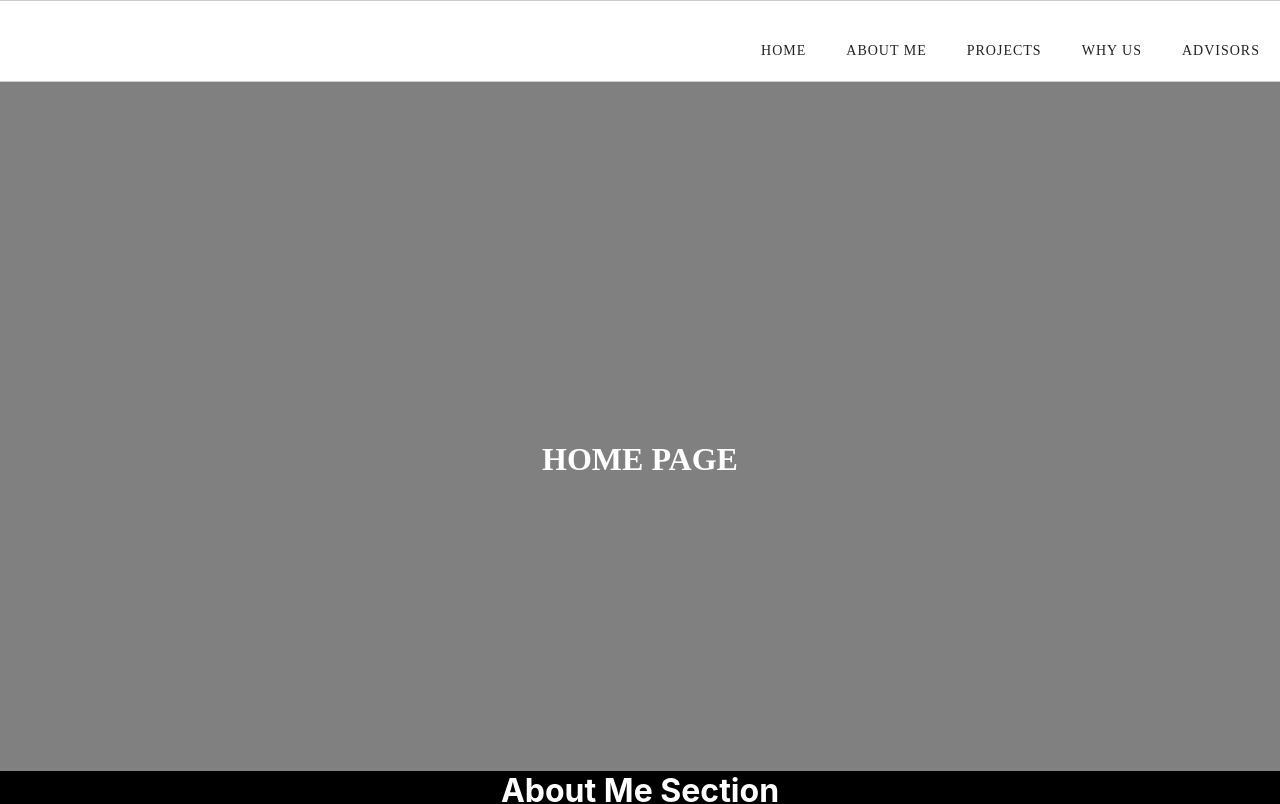
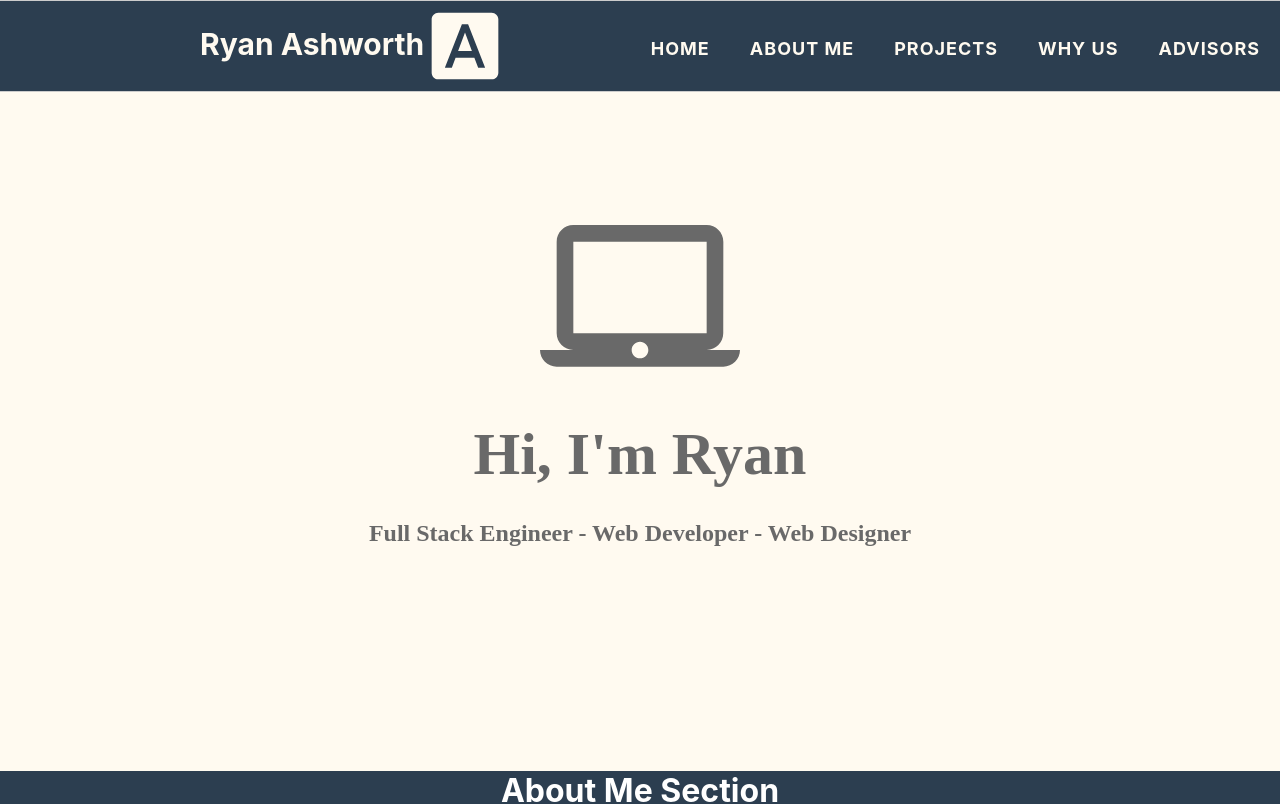
Before and after one commit to RyanAsh93/portfolio_website, a React (Create React App) app: page / in a window 1280 px wide. Shown: the top 804 px of the page. Built offline with nearby package versions, Linux system fonts and the light colour scheme.

Commit message:
navbar home page

```diff
--- a/package.json
+++ b/package.json
@@ -4,6 +4,7 @@
   "private": true,
   "dependencies": {
     "@material-ui/core": "^4.11.3",
+    "@material-ui/icons": "^4.11.2",
     "@testing-library/jest-dom": "^5.11.4",
     "@testing-library/react": "^11.1.0",
     "@testing-library/user-event": "^12.1.10",
--- a/src/components/aboutMe.js
+++ b/src/components/aboutMe.js
@@ -4,7 +4,7 @@ import { withStyles } from '@material-ui/core'
 const styles = theme => ({
     aboutSection: {
         textAlign: 'center',
-        backgroundColor: 'black',
+        backgroundColor: '#2c3e50',
         height: '850px',
         width: '100%',
         // marginTop: '80px',
--- a/src/components/home.js
+++ b/src/components/home.js
@@ -1,10 +1,11 @@
 import React from 'react';
 import { withStyles } from '@material-ui/core';
+import { LaptopMac } from '@material-ui/icons';
 
 const styles = theme => ({
     homeSection: {
         textAlign: 'center',
-        backgroundColor: 'gray',
+        backgroundColor: '#FFFAF0',
         height: '850px',
         width: '100%',
         // marginTop: '80px',
@@ -19,15 +20,47 @@ const styles = theme => ({
         position: 'absolute',
           left: '0%',
           right: '0%',
-          top: '50%',
+          top: '45%',
           bottom: '10px',
           zIndex: '10',
           paddingTop: '20px',
           paddingBottom: '20px',
-          color: 'white',
+          color: '#696969',
           fontFamily: 'Oswald',
           textAlign: 'center',
-          textTransform: 'uppercase',
+          fontSize: '60px',
+        //   textTransform: 'uppercase',
+      },
+
+      flexCaptionPara: {
+        position: 'absolute',
+          left: '0%',
+          right: '0%',
+          top: '60%',
+          bottom: '10px',
+          zIndex: '10',
+          paddingTop: '20px',
+          paddingBottom: '20px',
+          color: '#696969',
+          fontFamily: 'Oswald',
+          textAlign: 'center',
+        //   textTransform: 'uppercase',
+      },
+
+      homeIcon: {
+        // position: 'absolute',
+        //   left: '0%',
+        //   right: '0%',
+          marginLeft: 'auto',
+          marginRight: 'auto',
+          top: '50%',
+          bottom: '10px',
+          zIndex: '10',
+          paddingTop: '200px',
+          paddingBottom: '20px',
+          color: '#696969',
+          alignItems: 'center',
+          fontSize: '200px',
       }
 })
 
@@ -40,7 +73,9 @@ class Home extends React.Component {
 
         return (
             <div id="home"  className={classes.homeSection}>
-                <h1 className={classes.flexCaption}>Home page</h1>
+                <LaptopMac className={classes.homeIcon} />
+                <h1 className={classes.flexCaption}>Hi, I'm Ryan</h1>
+                <h2 className={classes.flexCaptionPara}>Full Stack Engineer - Web Developer - Web Designer</h2>
             </div>
         )
     }
--- a/src/components/navbar.js
+++ b/src/components/navbar.js
@@ -8,6 +8,7 @@ import {
 withStyles,
 }
 from '@material-ui/core'
+import { FontDownload } from '@material-ui/icons';
 // import Testimonial from './testimonial'
 
 const styles = theme => ({
@@ -16,11 +17,11 @@ const styles = theme => ({
         zIndex: '2000',
         top: '0',
         width: '100%',
-        height: '80px',
+        height: '90px',
         margin: '0' ,
         padding: '0',
         listStyle: 'none',
-        backgroundColor: 'white',
+        backgroundColor: '#2c3e50',
         borderBottom: '1px solid #ccc',
         borderTop: '1px solid #ccc',
       },
@@ -36,23 +37,46 @@ const styles = theme => ({
             float: 'right',
           },
           navLink: {
-            color: '#222222',
+            color: '#FFFAF0',
             textDecoration: 'none',
             listStyle: 'none',
-            fontWeight: '300',
-            fontSize: '14px',
+            fontWeight: '700',
+            fontSize: '18px',
             letterSpacing: '1px',
-            fontFamily: 'Oswald',
+            fontFamily: '"Montserrat", -apple-system, BlinkMacSystemFont, "Segoe UI", Roboto, "Helvetica Neue", Arial, "Noto Sans", sans-serif, "Apple Color Emoji", "Segoe UI Emoji", "Segoe UI Symbol", "Noto Color Emoji";',
             '&:hover': {
-                color: '#003058',
+                color: '#FAF0E6',
               },
-      },
-
-      logoStyle: {
-        position: 'fixed',
-        height: '120px',
-        width: '140px',
-      },
+        },
+        logoStyle: {
+          position: 'fixed',
+          color: '#FFFAF0',
+          margin: '0 200px',
+          marginTop: '25px',
+          cursor: 'pointer',
+              textDecoration: 'none',
+              listStyle: 'none',
+              fontWeight: '700',
+              fontSize: '30px',
+              // letterSpacing: '1px',
+              fontFamily: '"Montserrat", -apple-system, BlinkMacSystemFont, "Segoe UI", Roboto, "Helvetica Neue", Arial, "Noto Sans", sans-serif, "Apple Color Emoji", "Segoe UI Emoji", "Segoe UI Symbol", "Noto Color Emoji";',
+              '&:hover': {
+                  color: '#FAF0E6',
+                },
+          },
+          logoIconStyle: {
+            position: 'fixed',
+            color: '#FFFAF0',
+            margin: '0 425px',
+            marginTop: '5px',
+            fontSize: '80px',
+            cursor: 'pointer',
+            textDecoration: 'none',
+            listStyle: 'none',
+            '&:hover': {
+                color: '#FAF0E6	',
+              },
+            },
 });
 
 class Navbar extends React.Component {
@@ -62,7 +86,8 @@ class Navbar extends React.Component {
     return (
       <div>
         <ul className={classes.nav}>
-        {/* <img className='logoStyle' src={require('../images/logo.png')} />  */}
+        <li><a href="#home" className={classes.logoStyle}>Ryan Ashworth</a></li>
+          <a href="#home"><FontDownload className={classes.logoIconStyle} /></a>
           {/* <li className={classes.navlist}><a href="#contact" className={classes.navList}>CONTACT</a></li> */}
           {/* <li className='navlist'><a href="#news" className="navLink">NEWS</a></li> */}
           <li className={classes.navlist}><a href="#advisors" className={classes.navLink}>ADVISORS</a></li>
--- a/src/components/projects.js
+++ b/src/components/projects.js
@@ -4,7 +4,7 @@ import {withStyles} from '@material-ui/core';
 const styles = theme => ({
     projectSection: {
         textAlign: 'center',
-        backgroundColor: 'grey',
+        backgroundColor: '#FFFAF0',
         height: '850px',
         width: '100%',
         // marginTop: '80px',
```
Also changed, not shown: 1 other file (tests, documents, lock files or other folders).
